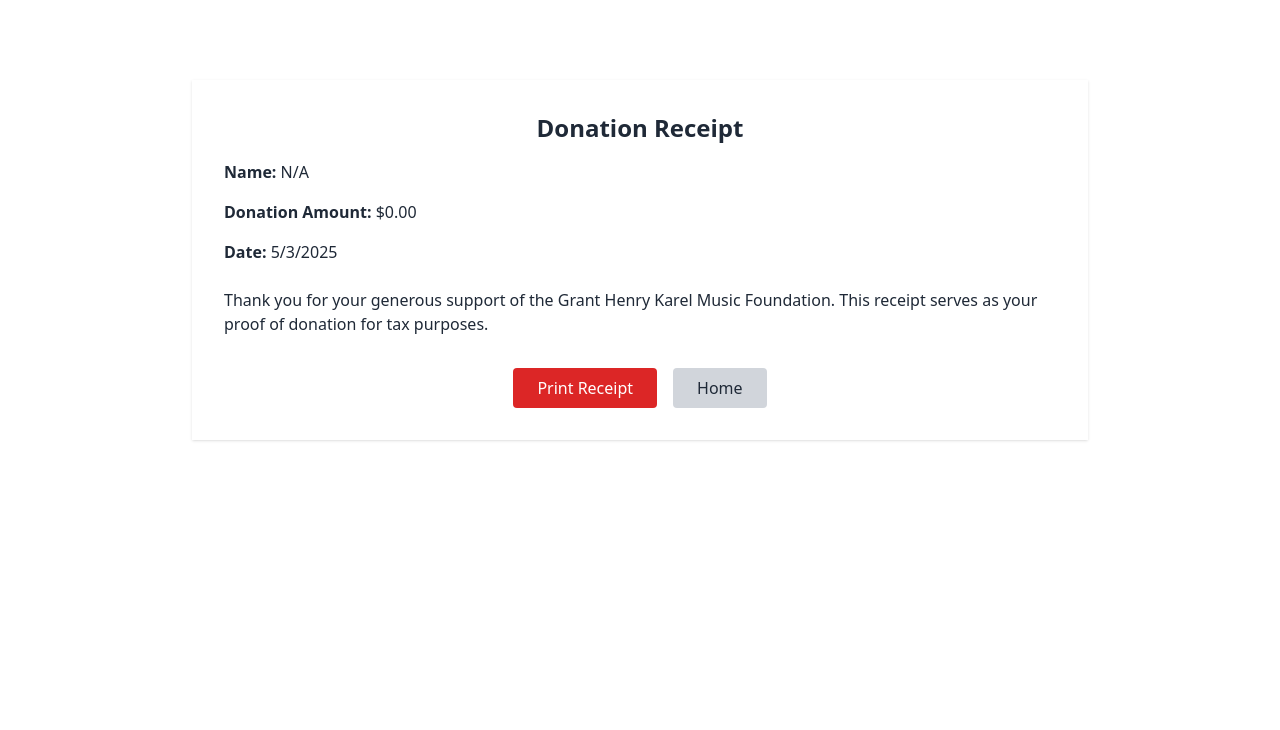
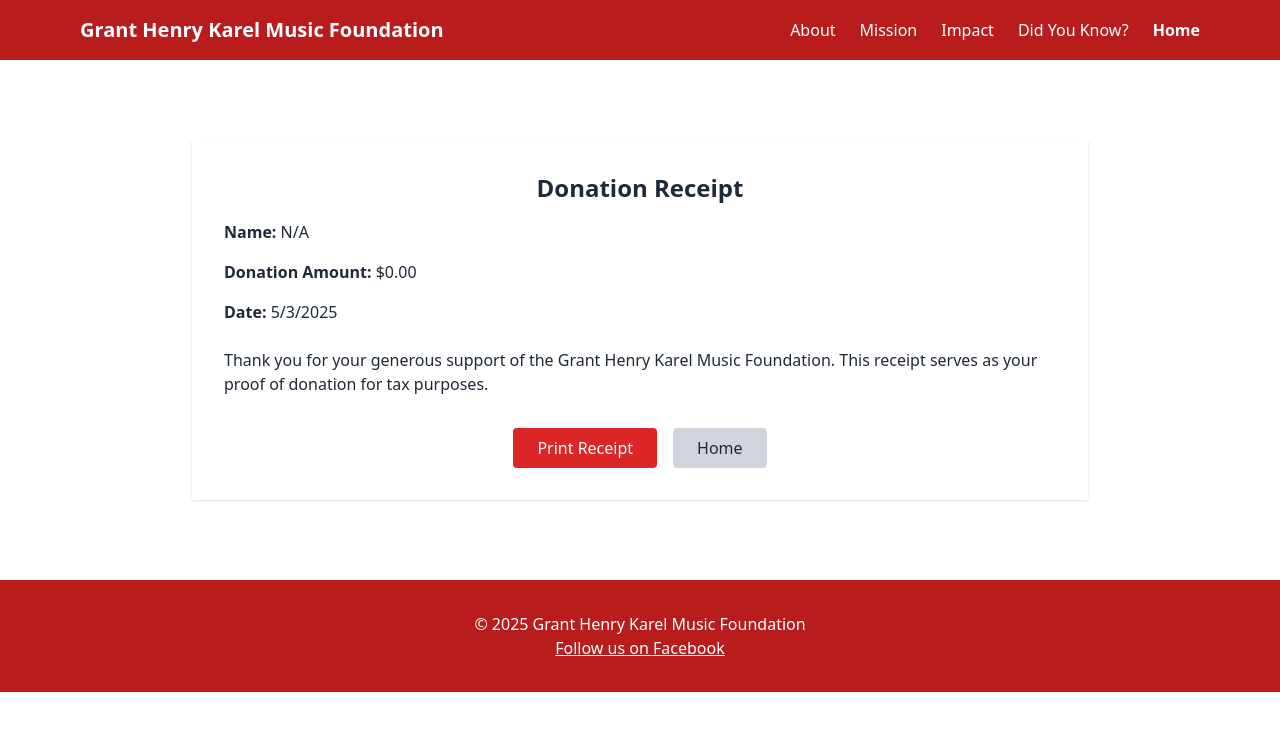
Before and after one commit to tsicloud/ghkfoundation, a website: page success.html in a window 1280 px wide. Drawn offline with nearby package versions, Linux system fonts and the light colour scheme.

Commit message:
success page.

```diff
--- a/success.html
+++ b/success.html
@@ -6,6 +6,32 @@
   <script src="https://cdn.tailwindcss.com"></script>
 </head>
 <body class="font-sans text-gray-800">
+  <!-- Header -->
+  <header class="bg-red-700 text-white">
+    <div class="max-w-6xl mx-auto flex items-center justify-between p-4">
+      <h1 class="text-xl font-bold">Grant Henry Karel Music Foundation</h1>
+      <button id="menu-toggle" class="md:hidden focus:outline-none">
+        <svg class="w-6 h-6" fill="none" stroke="currentColor" viewBox="0 0 24 24">
+          <path stroke-linecap="round" stroke-linejoin="round" stroke-width="2"
+                d="M4 6h16M4 12h16M4 18h16"/>
+        </svg>
+      </button>
+      <nav id="menu" class="hidden md:flex space-x-6">
+        <a href="index.html#about" class="hover:text-red-300">About</a>
+        <a href="index.html#mission" class="hover:text-red-300">Mission</a>
+        <a href="index.html#impact" class="hover:text-red-300">Impact</a>
+        <a href="index.html#did-you-know" class="hover:text-red-300">Did You Know?</a>
+        <a href="index.html" class="hover:text-red-300 font-bold">Home</a>
+      </nav>
+    </div>
+    <div id="mobile-menu" class="md:hidden hidden bg-red-600">
+      <a href="index.html#about" class="block px-4 py-2 hover:bg-red-500">About</a>
+      <a href="index.html#mission" class="block px-4 py-2 hover:bg-red-500">Mission</a>
+      <a href="index.html#impact" class="block px-4 py-2 hover:bg-red-500">Impact</a>
+      <a href="index.html#did-you-know" class="block px-4 py-2 hover:bg-red-500">Did You Know?</a>
+      <a href="index.html" class="block px-4 py-2 hover:bg-red-500 font-bold">Home</a>
+    </div>
+  </header>
   <!-- (Replicate your header here) -->
   <main class="py-20 px-4">
   <div id="receipt" class="max-w-4xl mx-auto bg-white p-8 shadow print:p-0 print:shadow-none">
@@ -32,7 +58,17 @@
     document.getElementById('r-amount').textContent = params.get('amount') || '0.00';
     document.getElementById('r-date').textContent = params.get('date') || new Date().toLocaleDateString();
   </script>
+<script>
+  const toggle = document.getElementById('menu-toggle');
+  const mobileMenu = document.getElementById('mobile-menu');
+  toggle.addEventListener('click', () => mobileMenu.classList.toggle('hidden'));
+</script>
 </main>
   <!-- (Replicate your footer here) -->
+  <!-- Footer -->
+  <footer class="bg-red-700 text-white py-8 text-center">
+    <p>© 2025 Grant Henry Karel Music Foundation</p>
+    <p><a href="https://www.facebook.com/share/15o4EwHXyW/?mibextid=wwXIfr" class="underline">Follow us on Facebook</a></p>
+  </footer>
 </body>
 </html>
```
Also changed, not shown: donate.html (+9 -1 lines).
